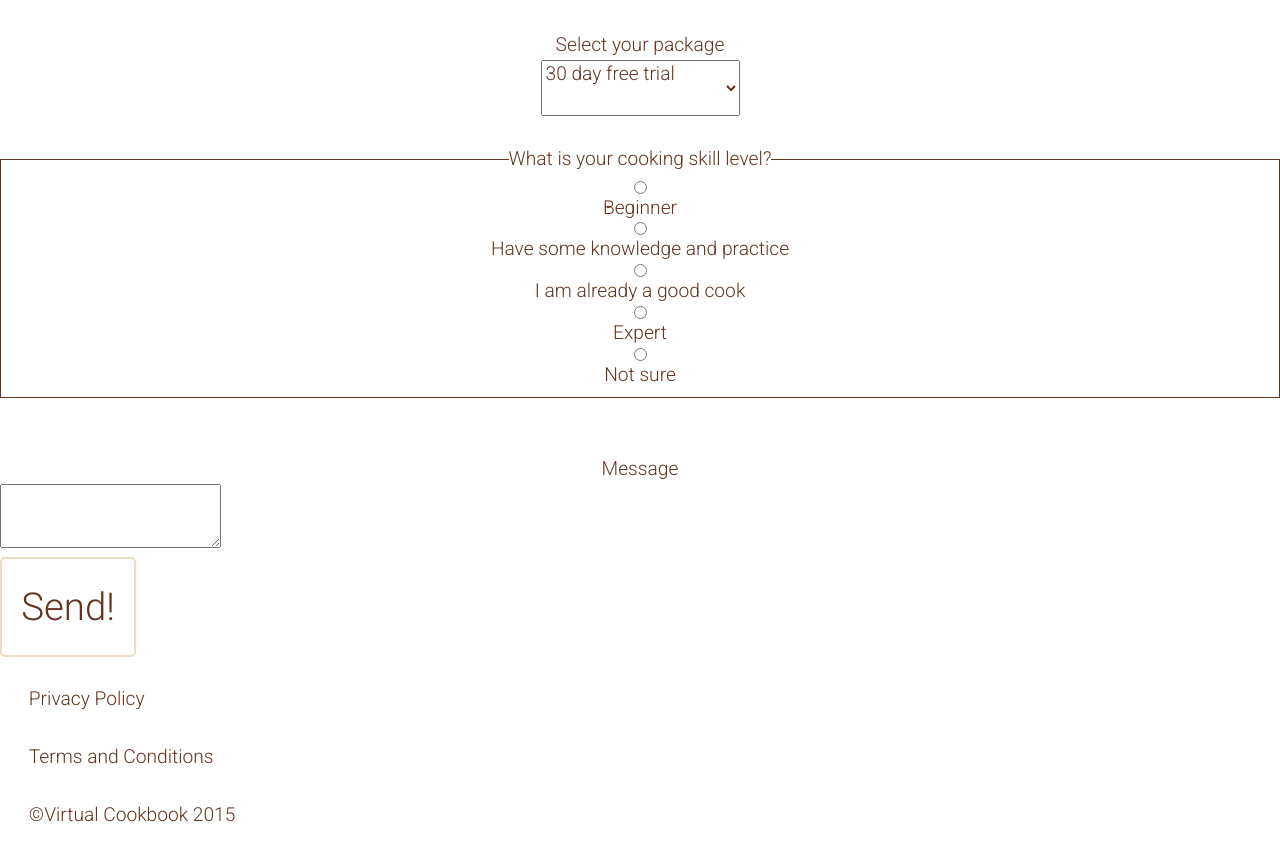
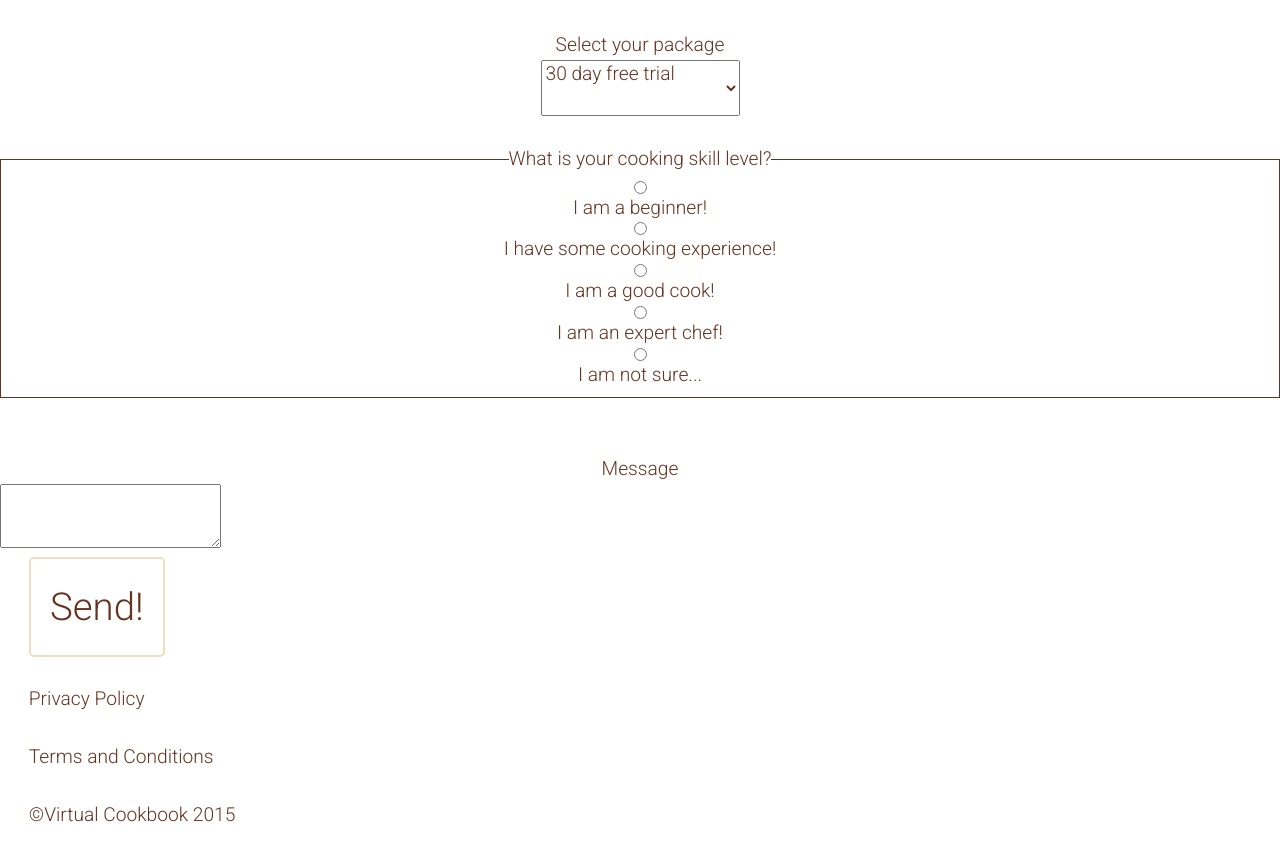
Before and after one commit to arial-alisha/dsn1675-saas-website, a plain HTML site: page signup.html in a window 1280 px wide. Shown: the part 535-1392 px from the top of the page. Drawn offline with Linux system fonts and the light colour scheme.

Commit message:
forms changed to signup

```diff
--- a/signup.html
+++ b/signup.html
@@ -8,7 +8,7 @@
 	<link href="css/main.css" rel="stylesheet">
     <link href='https://fonts.googleapis.com/css?family=Roboto:700,300' rel='stylesheet' type='text/css'>
 
-    <title>Forms</title>
+    <title>Sign-up</title>
     <meta name="handheldfriendly" content="true">
     <meta name="mobileoptimized" content="240">
     <meta name="viewport" content="width=device-width,initial-scale=1">
@@ -71,19 +71,19 @@
             <legend class="center">What is your cooking skill level?</legend>
 
             <input id="beginner" type="radio" name="feels">
-            <label for="beginner">Beginner</label>
+            <label for="beginner">I am a beginner!</label>
 
             <input id="happy" type="radio" name="feels">
-            <label for="happy">Have some knowledge and practice</label>
+            <label for="happy">I have some cooking experience!</label>
 
             <input id="good" type="radio" name="feels">
-            <label for="good">I am already a good cook</label>
+            <label for="good">I am a good cook!</label>
 
             <input id="expert" type="radio" name="feels">
-            <label for="expert">Expert</label>
+            <label for="expert">I am an expert chef!</label>
 
             <input id="unsure" type="radio" name="feels">
-            <label for="unsure">Not sure</label>
+            <label for="unsure">I am not sure...</label>
         </fieldset>
         </div>
 
@@ -92,7 +92,7 @@
             <textarea id="message"></textarea>
         </div>
 
-        <div>
+        <div class="gutter">
             <button type="submit">Send!</button>
         </div>
 
```
